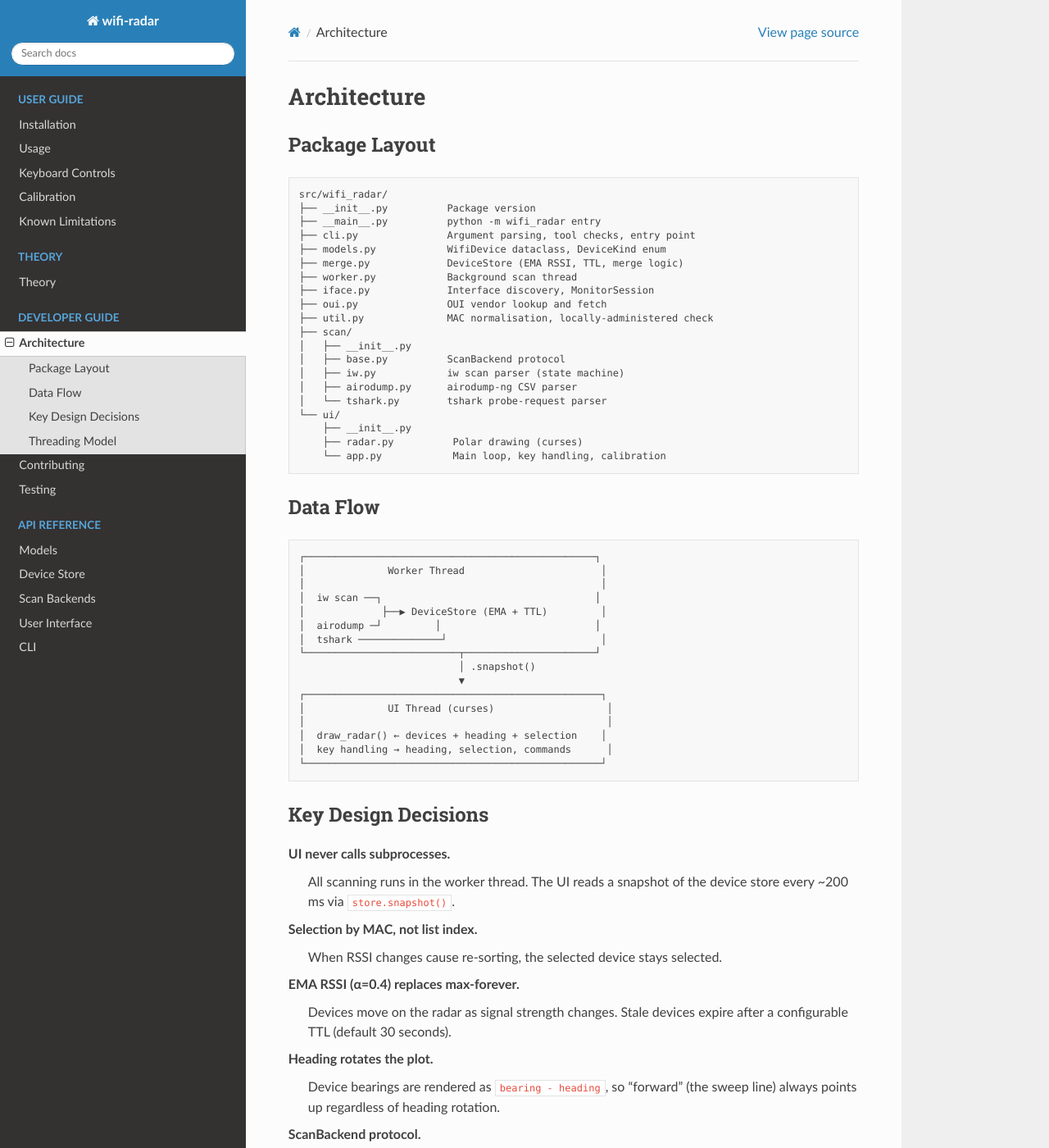
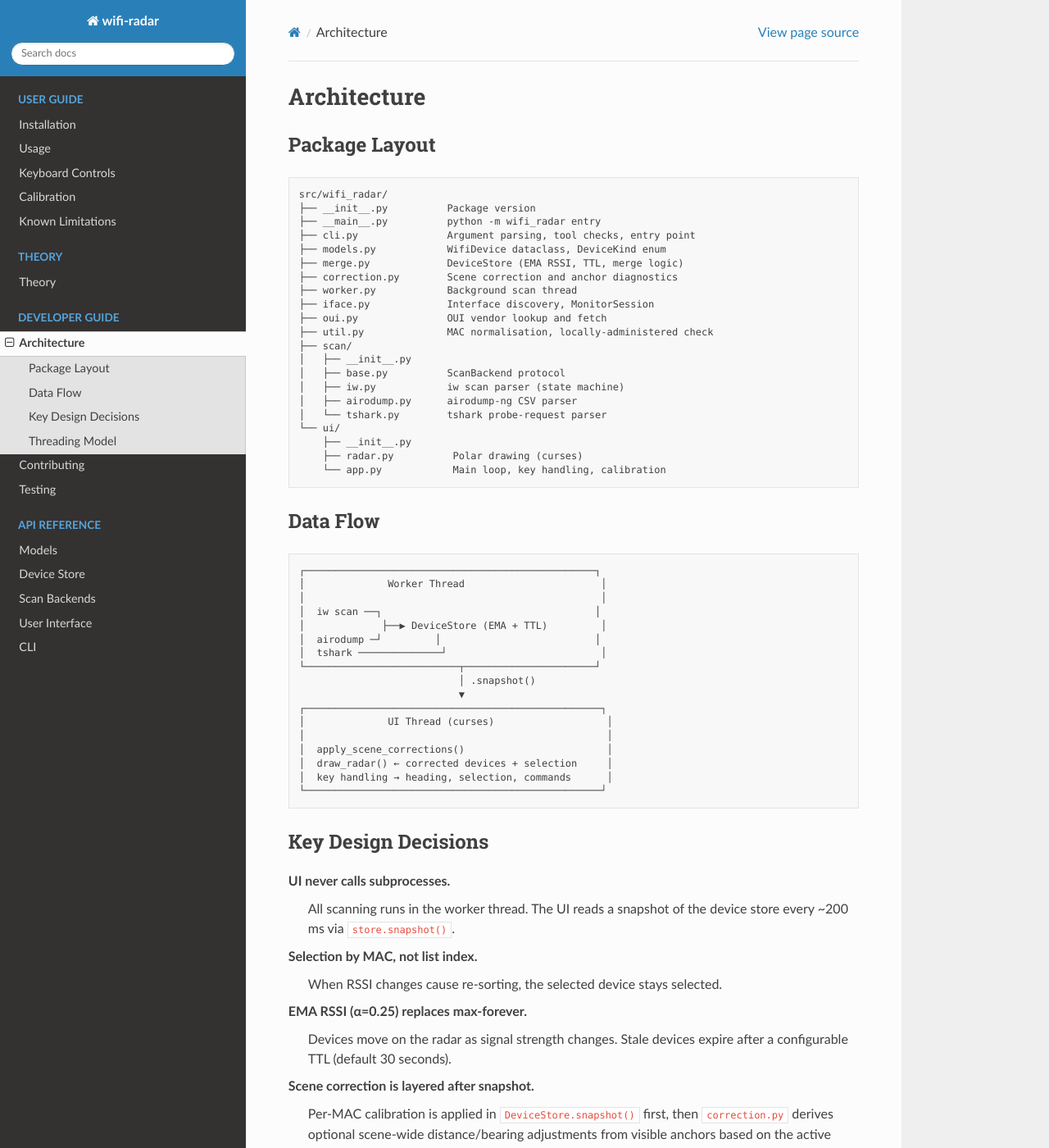
Before and after one commit to mkhellat/wifi-radar, a Sphinx documentation site: the page built from docs/dev/architecture.rst, in a window 1280 px wide and 1400 px high. Shown: the whole window at 82% size. Built offline with Sphinx 7.4.7 and the Read the Docs theme 3.1.0, drawn with Linux system fonts in a browser that asks for light colours; some of the changed text lies outside the part shown.

Commit message:
Update README and architecture for correction layer
Surface the new clear/mode commands and document how scene correction is
applied after DeviceStore.snapshot().

```diff
--- a/docs/dev/architecture.rst
+++ b/docs/dev/architecture.rst
@@ -12,6 +12,7 @@ Package Layout
    ├── cli.py               Argument parsing, tool checks, entry point
    ├── models.py            WifiDevice dataclass, DeviceKind enum
    ├── merge.py             DeviceStore (EMA RSSI, TTL, merge logic)
+   ├── correction.py        Scene correction and anchor diagnostics
    ├── worker.py            Background scan thread
    ├── iface.py             Interface discovery, MonitorSession
    ├── oui.py               OUI vendor lookup and fetch
@@ -45,7 +46,8 @@ Data Flow
    ┌──────────────────────────────────────────────────┐
    │              UI Thread (curses)                   │
    │                                                   │
-   │  draw_radar() ← devices + heading + selection    │
+   │  apply_scene_corrections()                        │
+   │  draw_radar() ← corrected devices + selection     │
    │  key handling → heading, selection, commands      │
    └──────────────────────────────────────────────────┘
 
@@ -59,9 +61,14 @@ Key Design Decisions
 **Selection by MAC, not list index.**
   When RSSI changes cause re-sorting, the selected device stays selected.
 
-**EMA RSSI (α=0.4) replaces max-forever.**
+**EMA RSSI (α=0.25) replaces max-forever.**
   Devices move on the radar as signal strength changes. Stale devices expire
   after a configurable TTL (default 30 seconds).
+
+**Scene correction is layered after snapshot.**
+  Per-MAC calibration is applied in ``DeviceStore.snapshot()`` first, then
+  ``correction.py`` derives optional scene-wide distance/bearing adjustments
+  from visible anchors based on the active calibration mode.
 
 **Heading rotates the plot.**
   Device bearings are rendered as ``bearing - heading``, so "forward" (the
```
Also changed, not shown: README.md (+4 -2 lines).
